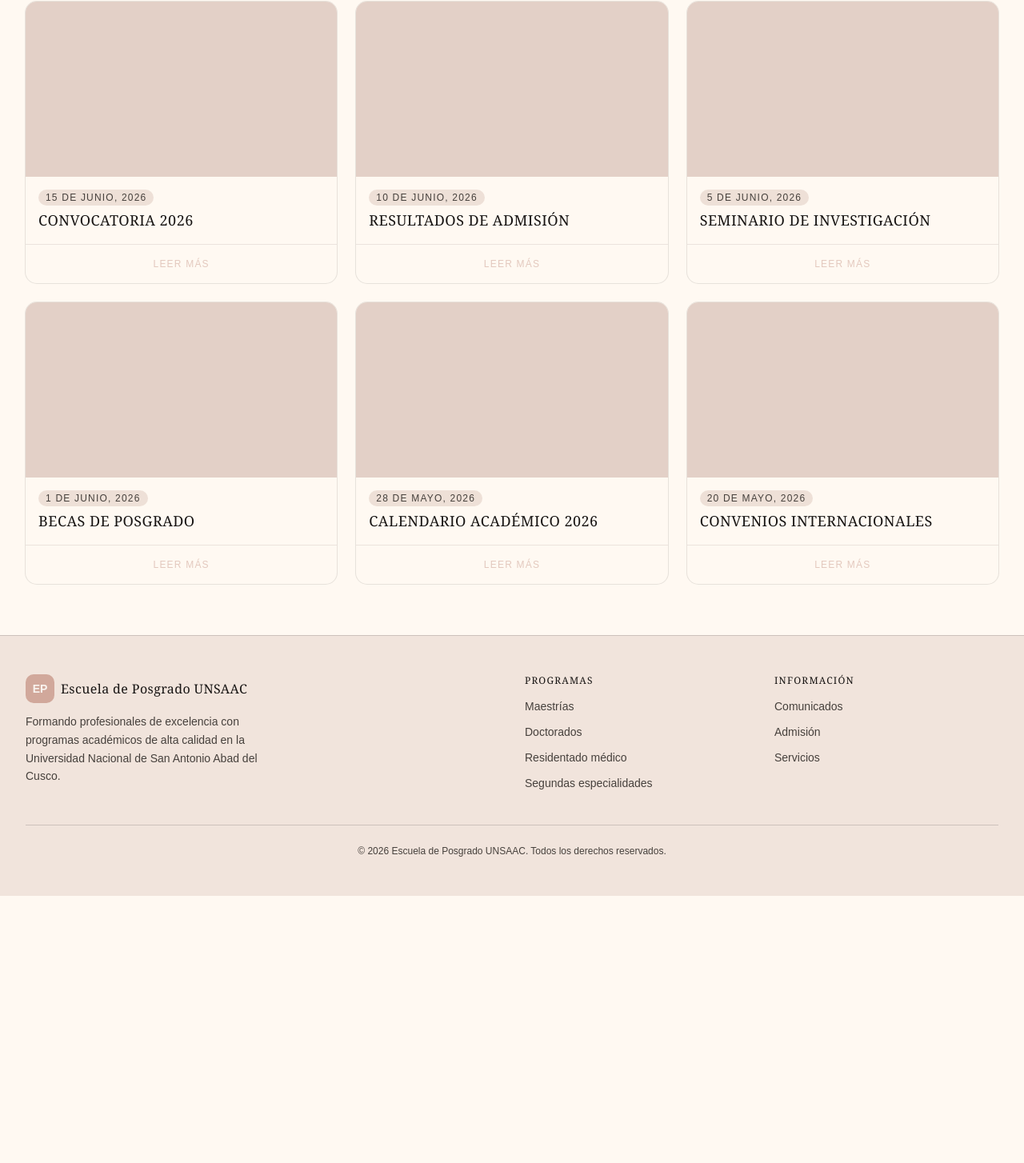
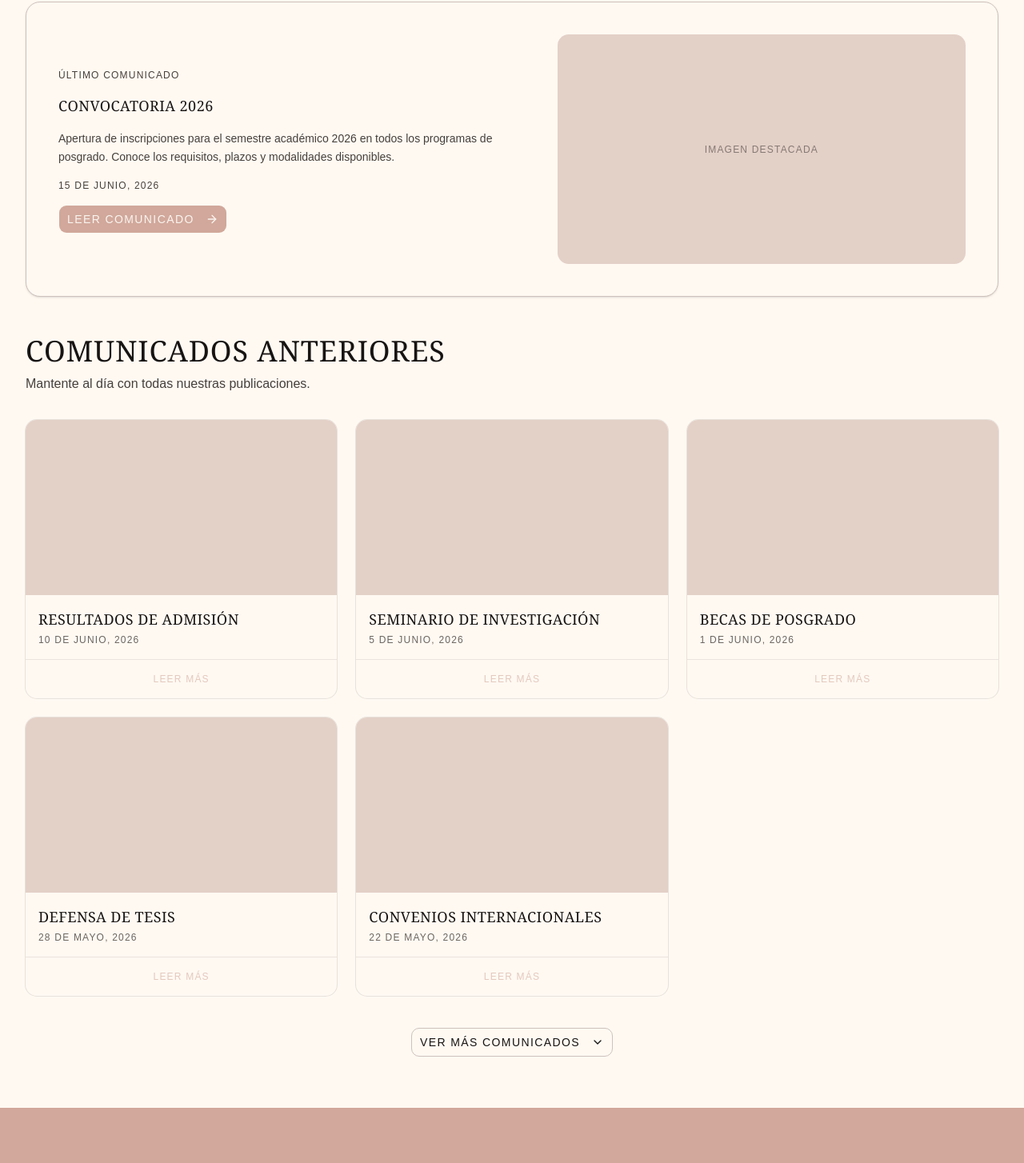
Before and after one commit to Cyan512/nixpacks-react-vite-pnpm, a React (Vite) app: page /comunicados in a window 1280 px wide. Shown: the part 462-1916 px from the top of the page at 80% size. Before the commit the page ends 1582 px from the top, so only its background shows below. Built offline with nearby package versions, Linux system fonts and the light colour scheme.

Commit message:
comunicados page finis

```diff
--- a/src/pages/Comunicados.tsx
+++ b/src/pages/Comunicados.tsx
@@ -1,37 +1,92 @@
+import { useState } from 'react'
 import { Link } from 'react-router-dom'
-import { Card, CardFooter, CardHeader, CardTitle } from '@/components/ui/card'
-import { Badge } from '@/components/ui/badge'
+import { Button } from '@/components/ui/button'
+import { Card, CardDescription, CardFooter, CardHeader, CardTitle } from '@/components/ui/card'
+import { ArrowRight, ChevronDown, ChevronUp } from 'lucide-react'
 import { PageHero } from '@/components/shared/PageHero'
 
-const comunicadosMock = [
-  { slug: 'convocatoria-2026', title: 'Convocatoria 2026', date: '15 de junio, 2026' },
-  { slug: 'resultados-admision', title: 'Resultados de Admisión', date: '10 de junio, 2026' },
-  { slug: 'seminario-investigacion', title: 'Seminario de Investigación', date: '5 de junio, 2026' },
-  { slug: 'becas-posgrado', title: 'Becas de Posgrado', date: '1 de junio, 2026' },
-  { slug: 'calendario-academico', title: 'Calendario Académico 2026', date: '28 de mayo, 2026' },
-  { slug: 'convenios-internacionales', title: 'Convenios Internacionales', date: '20 de mayo, 2026' },
+const ultimoComunicado = {
+  slug: 'convocatoria-2026',
+  tag: 'Último Comunicado',
+  title: 'Convocatoria 2026',
+  description: 'Apertura de inscripciones para el semestre académico 2026 en todos los programas de posgrado. Conoce los requisitos, plazos y modalidades disponibles.',
+  date: '15 de junio, 2026',
+}
+const comunicadosAnteriores = [
+  { slug: 'resultados-admision', title: 'Resultados de Admisión', date: '10 de junio, 2026', description: 'Publicación de resultados del último proceso de admisión.' },
+  { slug: 'seminario-investigacion', title: 'Seminario de Investigación', date: '5 de junio, 2026', description: 'Invitación al seminario internacional de metodología de la investigación.' },
+  { slug: 'becas-posgrado', title: 'Becas de Posgrado', date: '1 de junio, 2026', description: 'Programa de becas para estudiantes destacados 2026.' },
+  { slug: 'defensa-tesis', title: 'Defensa de Tesis', date: '28 de mayo, 2026', description: 'Cronograma de sustentaciones de tesis para el semestre.' },
+  { slug: 'convenios-internacionales', title: 'Convenios Internacionales', date: '22 de mayo, 2026', description: 'Nuevos convenios con universidades extranjeras para intercambio.' },
+  { slug: 'talleres-investigacion', title: 'Talleres de Investigación', date: '15 de mayo, 2026', description: 'Talleres gratuitos de metodología de investigación para estudiantes.' },
+  { slug: 'ceremonia-graduacion', title: 'Ceremonia de Graduación', date: '8 de mayo, 2026', description: 'Ceremonia de graduación de la promoción 2025 de posgrado.' },
+  { slug: 'curso-verano', title: 'Curso de Verano 2026', date: '30 de abril, 2026', description: 'Cursos intensivos de verano en diversas áreas del conocimiento.' },
 ]
 
+const INITIAL_VISIBLE = 5
+
 export default function Comunicados() {
+  const [showAll, setShowAll] = useState(false)
+  const visibleComunicados = showAll ? comunicadosAnteriores : comunicadosAnteriores.slice(0, INITIAL_VISIBLE)
+  const hasMore = comunicadosAnteriores.length > INITIAL_VISIBLE
   return (
-    <>
+    <div className="min-h-screen">
       <PageHero
         title="Comunicados"
         subtitle="Mantente informado sobre las últimas noticias, anuncios y convocatorias de la Escuela de Posgrado."
       />
-      <div className="mx-auto max-w-7xl px-4 py-16 sm:px-6 lg:px-8">
-        <div className="mt-0 grid gap-6 sm:grid-cols-2 lg:grid-cols-3">
-        {comunicadosMock.map((comunicado) => (
+      <div className="mx-auto max-w-7xl px-4 py-16 sm:px-6 lg:px-8 space-y-12">
+
+        <section className="rounded-2xl border bg-card shadow-sm p-6 md:p-10 flex flex-col md:flex-row gap-8 items-center">
+          <div className="flex-1 space-y-4">
+            <span className="inline-block font-sans text-xs uppercase tracking-widest text-muted-foreground">
+              {ultimoComunicado.tag}
+            </span>
+            <h3 className="font-heading text-lg font-light uppercase tracking-wide">
+              {ultimoComunicado.title}
+            </h3>
+            <p className="font-sans text-sm font-light leading-relaxed text-muted-foreground">
+              {ultimoComunicado.description}
+            </p>
+            <span className="block font-sans text-xs uppercase tracking-widest text-muted-foreground">
+              {ultimoComunicado.date}
+            </span>
+            <Button asChild size="lg" className="font-sans text-sm uppercase tracking-widest">
+              <Link to={`/comunicados/${ultimoComunicado.slug}`}>
+                Leer comunicado
+                <ArrowRight className="ml-2 h-4 w-4" />
+              </Link>
+            </Button>
+          </div>
+          <div className="w-full md:w-[45%] aspect-video rounded-xl bg-muted flex items-center justify-center">
+            <span className="font-sans text-xs uppercase tracking-widest text-muted-foreground/60">
+              Imagen destacada
+            </span>
+          </div>
+        </section>
+
+        <div className="space-y-8">
+          <div>
+            <h2 className="font-heading text-3xl font-light uppercase tracking-wide sm:text-4xl">
+              Comunicados anteriores
+            </h2>
+            <p className="mt-2 font-sans text-base font-light leading-relaxed text-muted-foreground">
+              Mantente al día con todas nuestras publicaciones.
+            </p>
+          </div>
+
+        <section className="grid grid-cols-1 md:grid-cols-3 gap-6">
+          {visibleComunicados.map((comunicado) => (
             <Link key={comunicado.slug} to={`/comunicados/${comunicado.slug}`}>
               <Card className="group h-full overflow-hidden !pt-0 transition-shadow hover:shadow-md">
-              <div className="relative aspect-[16/9] w-full bg-muted" />
+                <div className="relative aspect-video w-full bg-muted" />
                 <CardHeader>
-                <Badge className="w-fit bg-muted/60 font-sans text-xs uppercase tracking-widest text-muted-foreground dark:bg-muted/20">
-                  {comunicado.date}
-                </Badge>
                   <CardTitle className="font-heading text-lg font-light uppercase tracking-wide">
                     {comunicado.title}
                   </CardTitle>
+                  <CardDescription className="font-sans text-xs uppercase tracking-widest text-muted-foreground/80">
+                    {comunicado.date}
+                  </CardDescription>
                 </CardHeader>
                 <CardFooter className="border-t border-border/40 bg-transparent transition-colors duration-300 group-hover:border-primary/30">
                   <div className="flex w-full items-center gap-3">
@@ -45,8 +100,54 @@ export default function Comunicados() {
               </Card>
             </Link>
           ))}
+        </section>
+
+        {hasMore && (
+          <div className="flex justify-center pt-2">
+            <Button
+              variant="outline"
+              size="lg"
+              onClick={() => setShowAll(!showAll)}
+              className="font-sans text-sm uppercase tracking-widest"
+            >
+              {showAll ? 'Ver menos comunicados' : 'Ver más comunicados'}
+              {showAll ? (
+                <ChevronUp className="ml-2 h-4 w-4" />
+              ) : (
+                <ChevronDown className="ml-2 h-4 w-4" />
+              )}
+            </Button>
+          </div>
+        )}
+        </div>
+
+      </div>
+
+      <section className="bg-primary">
+        <div className="mx-auto max-w-7xl px-4 py-16 text-center sm:px-6 lg:px-8">
+          <h2 className="font-heading text-3xl font-light uppercase tracking-wide text-primary-foreground sm:text-4xl">
+            ¿Listo para dar el siguiente paso?
+          </h2>
+          <p className="mx-auto mt-3 max-w-2xl font-sans text-base font-light leading-relaxed text-primary-foreground/80">
+            Conoce nuestros programas de posgrado y forma parte de la excelencia
+            académica de la UNSAAC.
+          </p>
+          <div className="mt-8 flex flex-col items-center justify-center gap-4 sm:flex-row">
+            <Button asChild size="lg" className="bg-primary-foreground font-sans text-sm uppercase tracking-widest text-primary hover:bg-primary-foreground/90">
+              <Link to="/proceso-admision">
+                Ver proceso de admisión
+                <ArrowRight className="ml-2 h-4 w-4" />
+              </Link>
+            </Button>
+            <Button asChild variant="outline" size="lg" className="bg-transparent border-primary-foreground/30 font-sans text-sm uppercase tracking-widest text-primary-foreground hover:bg-primary-foreground/10">
+              <Link to="/maestrias">
+                Explorar programas
+                <ArrowRight className="ml-2 h-4 w-4" />
+              </Link>
+            </Button>
           </div>
         </div>
-    </>
+      </section>
+    </div>
   )
 }
```
Also changed, not shown: 1 other file (tests, documents, lock files or other folders). Lines whose indentation alone changed are shown as unchanged.
